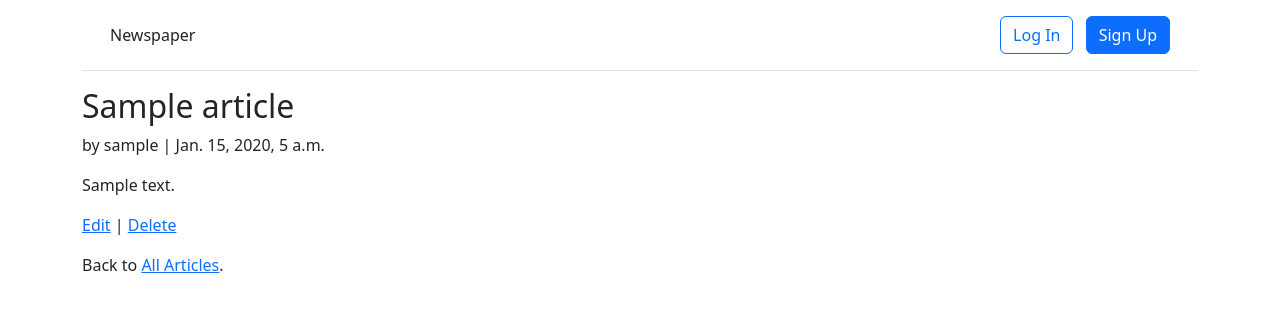
After one commit to Doshik2/news-app, a Django app: page /articles/1/ in a window 1280 px wide. The commit adds this page. Shown: the top 312 px of the page. Run offline with Django 4.2, Linux system fonts and the light colour scheme; tables that the repository leaves empty hold one stand-in row (values such as "Sample post").

Commit message:
Fdelete,detail,edit

```diff
--- a/articles/urls.py
+++ b/articles/urls.py
@@ -1,6 +1,15 @@
 # articles/urls.py
 from django.urls import path
-from .views import ArticleListView
+
+from .views import (
+    ArticleListView,
+    ArticleDetailView, # new
+    ArticleUpdateView, # new
+    ArticleDeleteView, # new
+)
 urlpatterns = [
+    path("<int:pk>/", ArticleDetailView.as_view(), name="article_detail"), # new
+    path("<int:pk>/edit/", ArticleUpdateView.as_view(), name="article_edit"), # new
+    path("<int:pk>/delete/", ArticleDeleteView.as_view(), name="article_delete"), # new
     path("", ArticleListView.as_view(), name="article_list"),
 ]
--- a/articles/views.py
+++ b/articles/views.py
@@ -1,6 +1,26 @@
 # articles/views.py
-from django.views.generic import ListView
+from django.views.generic import ListView, DetailView # new
+from django.views.generic.edit import UpdateView, DeleteView # new
+from django.urls import reverse_lazy # new
 from .models import Article
+
 class ArticleListView(ListView):
     model = Article
     template_name = "article_list.html"
+
+class ArticleDetailView(DetailView): # new
+    model = Article
+    template_name = "article_detail.html"
+
+class ArticleUpdateView(UpdateView): # new
+    model = Article
+    fields = (
+        "title",
+        "body",
+    )
+    template_name = "article_edit.html"
+
+class ArticleDeleteView(DeleteView): # new
+    model = Article
+    template_name = "article_delete.html"
+    success_url = reverse_lazy("article_list")
--- /dev/null
+++ b/templates/article_detail.html
@@ -0,0 +1,14 @@
+<!-- templates/article_detail.html -->
+{% extends "base.html" %}
+
+{% block content %}
+<div class="article-entry">
+    <h2>{{ object.title }}</h2>
+    <p>by {{ object.author }} | {{ object.date }}</p>
+    <p>{{ object.body }}</p>
+</div>
+
+<p><a href="{% url 'article_edit' article.pk %}">Edit</a> |
+    <a href="{% url 'article_delete' article.pk %}">Delete</a></p>
+<p>Back to <a href="{% url 'article_list' %}">All Articles</a>.</p>
+{% endblock content %}
--- a/templates/article_list.html
+++ b/templates/article_list.html
@@ -17,6 +17,10 @@
             <a href="#">Edit</a> | <a href="#">Delete</a>
         </div>
     </div>
+    <div class="card-footer text-center text-muted">
+        <a href="{% url 'article_edit' article.pk %}">Edit</a> |
+        <a href="{% url 'article_delete' article.pk %}">Delete</a>
+    </div>
     <br />
 {% endfor %}
 {% endblock content %}
```
Also changed, not shown: articles/models.py (+8 -7 lines), django_project/wsgi.py (+0 -8 lines), templates/article_delete.html (added, +9 -0 lines), templates/article_edit.html (added, +11 -0 lines).
